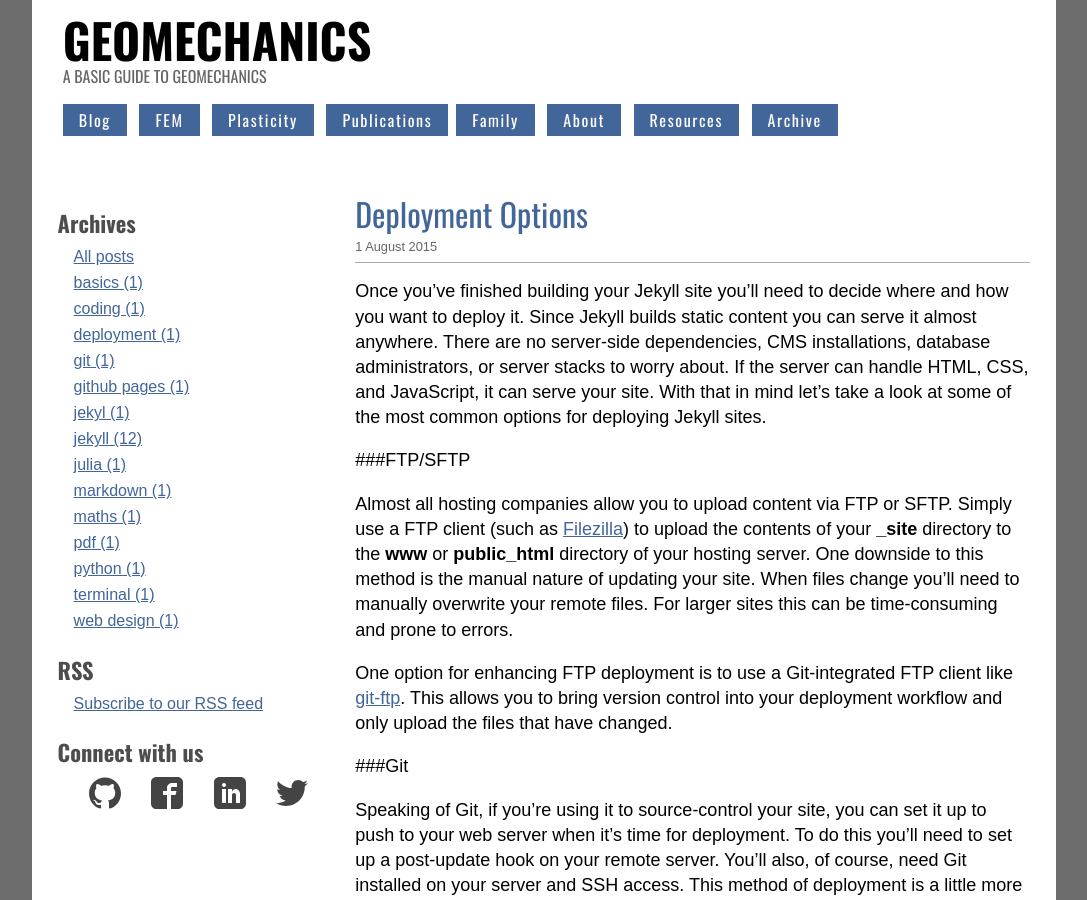
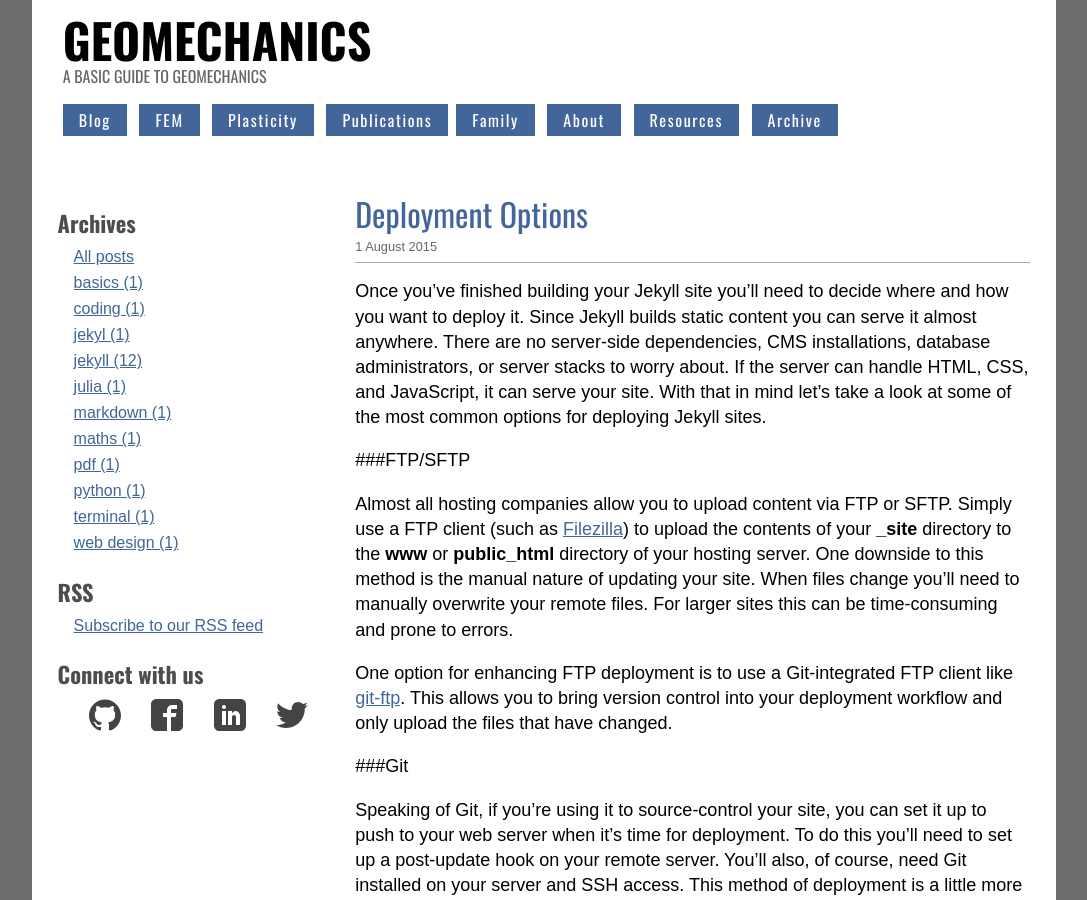
Before and after one commit to quangvunp/geomechanics, a Jekyll site: the page built from _posts/2015-08-12-deployment-options.md, in a window 1280 px wide and 900 px high. Shown: the whole window, without its empty margins (96-1183 px from the left). Built offline with Jekyll 4.4.1, drawn with Linux system fonts in a browser that asks for light colours; comment, search, counter and statistics services are not loaded; some of the changed text lies outside the part shown.

Commit message:
Update 2015-08-12-deployment-options.md

```diff
--- a/_posts/2015-08-12-deployment-options.md
+++ b/_posts/2015-08-12-deployment-options.md
@@ -2,7 +2,7 @@
 layout: post
 title:  "Deployment Options"
 date:   2015-08-01
-tags:  [jekyll, deployment, github pages, git]
+tags:  [jekyll]
 ---
 Once you’ve finished building your Jekyll site you’ll need to decide where and how you want to deploy it. Since Jekyll builds static content you can serve it almost anywhere. There are no server-side dependencies, CMS installations, database administrators, or server stacks to worry about. If the server can handle HTML, CSS, and JavaScript, it can serve your site. With that in mind let’s take a look at some of the most common options for deploying Jekyll sites.
 
```
